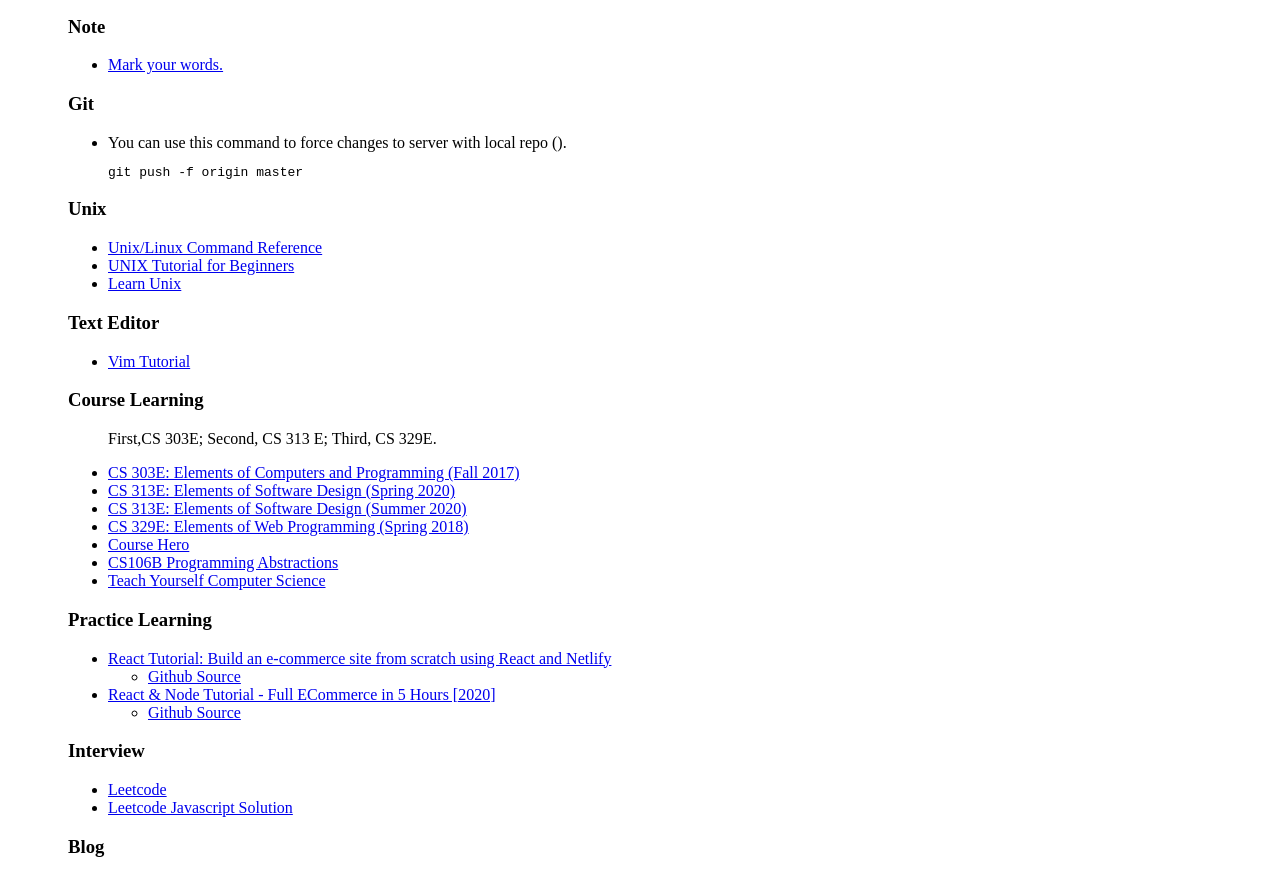
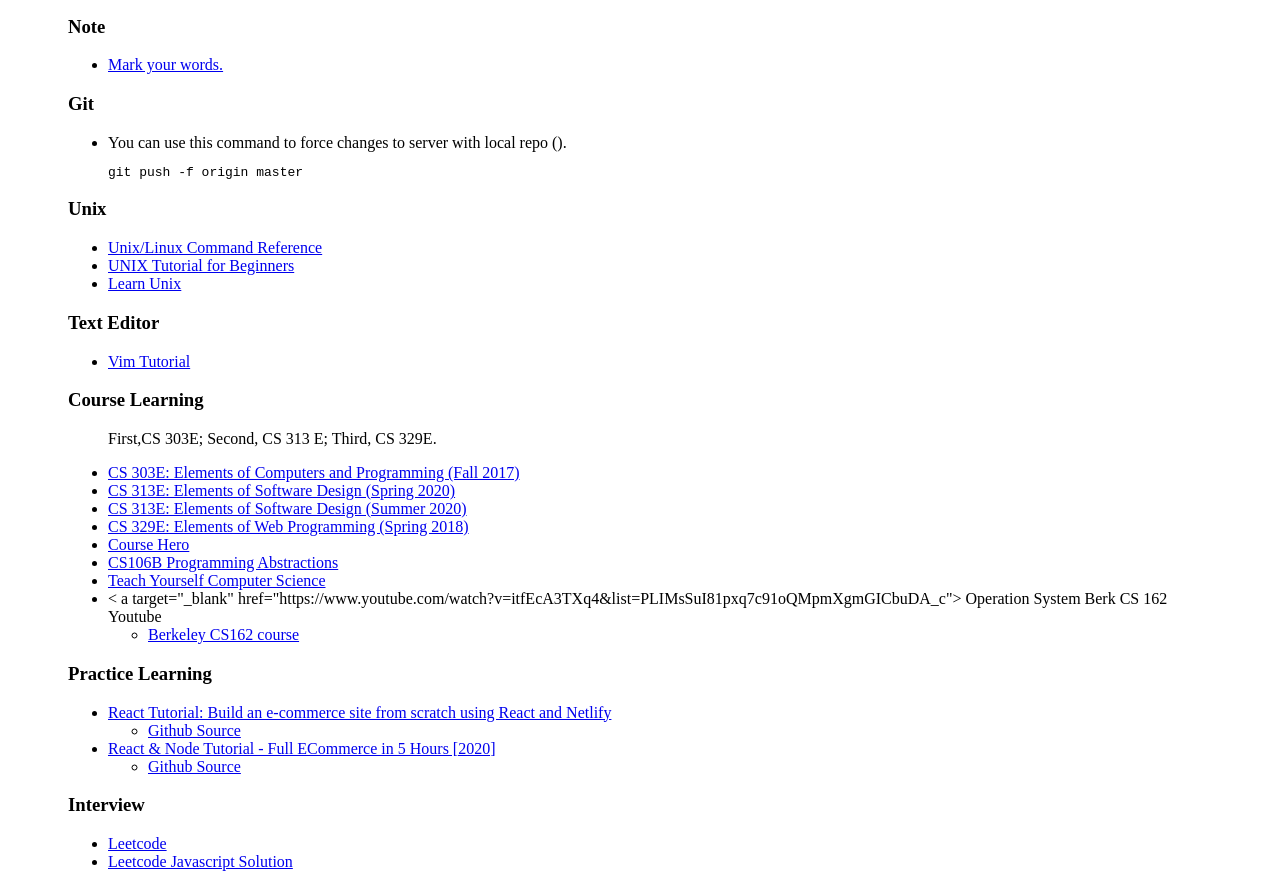
Before and after one commit to beforux/cs, a plain HTML site: page index.html in a window 1280 px wide. Shown: the part 200-1073 px from the top of the page. Drawn offline with Linux system fonts and the light colour scheme.

Commit message:
Update index.html

```diff
--- a/index.html
+++ b/index.html
@@ -46,7 +46,9 @@
         	<li><a target="_blank"href="https://www.coursehero.com/sitemap/schools/2339-University-of-Texas/departments/275-CS/">Course Hero</a></li>
         	<li><a target="_blank" href="http://web.stanford.edu/class/cs106b/">CS106B Programming Abstractions</a></li>
         	<li><a target="_blank" href="https://teachyourselfcs.com/">Teach Yourself Computer Science</a></li>
-        </ul>
+		<li>< a target="_blank" href="https://www.youtube.com/watch?v=itfEcA3TXq4&list=PLIMsSuI81pxq7c91oQMpmXgmGICbuDA_c"> Operation System Berk CS 162 Youtube</a></li>
+          <ul> <li><a target="_blank" href="https://cs162.eecs.berkeley.edu/"> Berkeley CS162 course </a></li></ul>
+	</ul>
 
 	<h3>Practice Learning</h3>
 	<ul>
```
